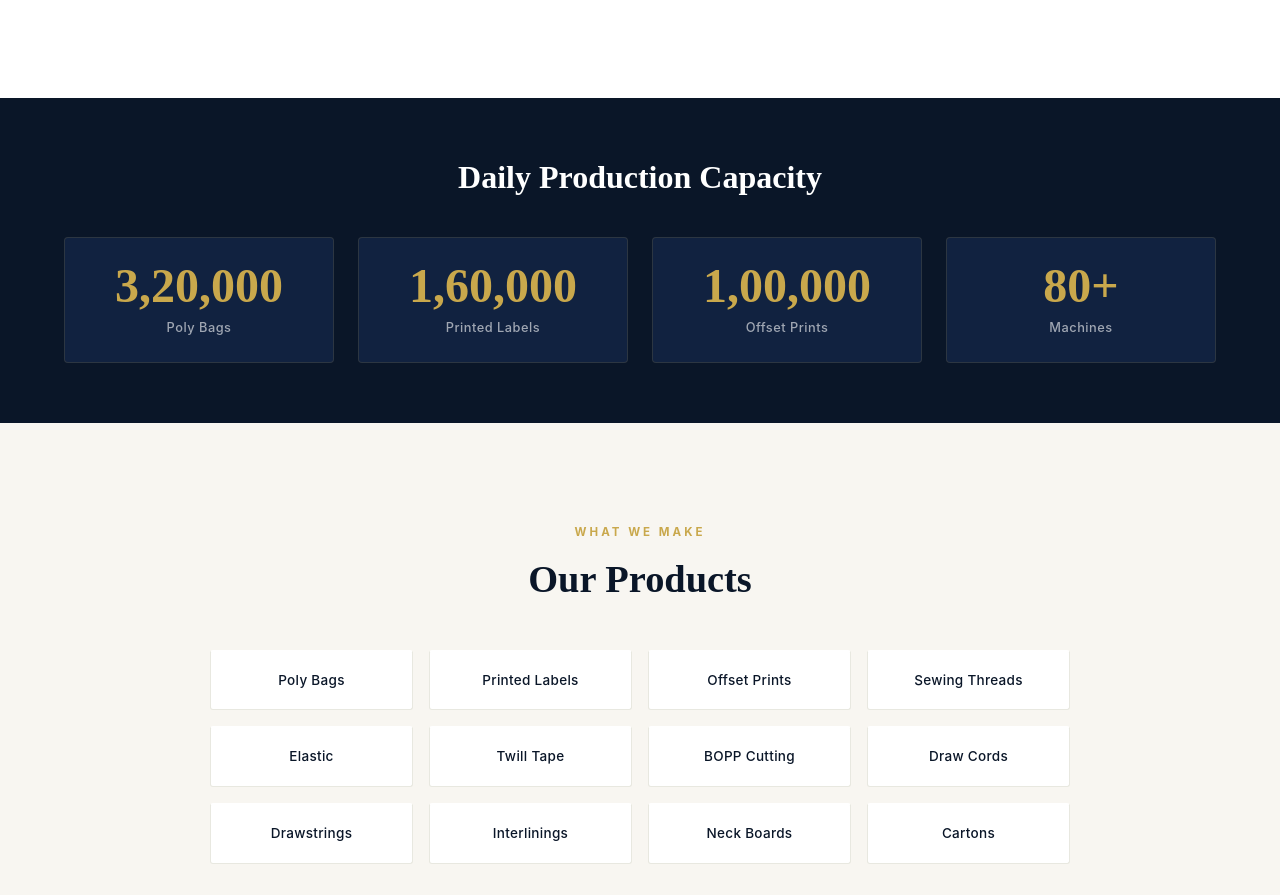
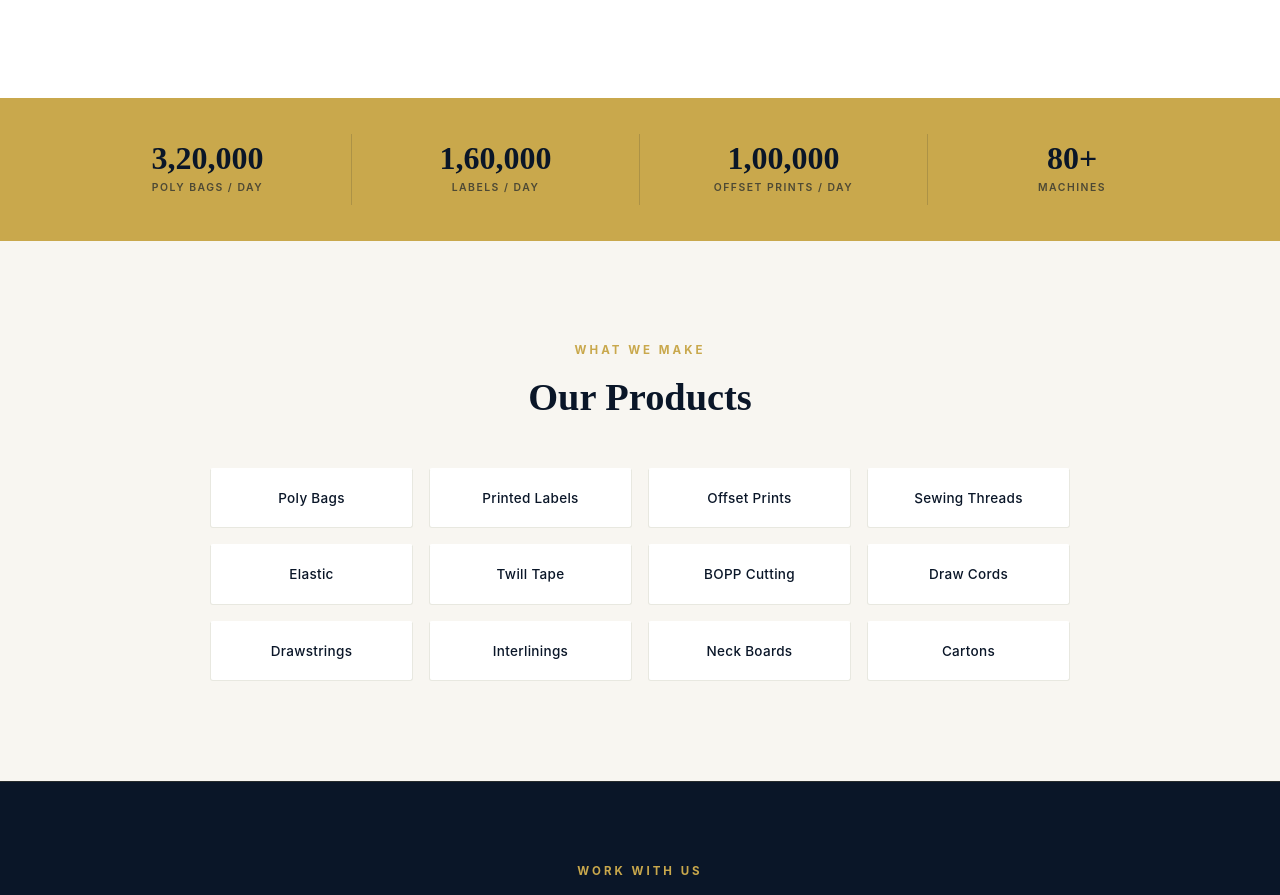
Before and after one commit to ratulsarker/supreme-group, a Next.js app: page /accessories in a window 1280 px wide. Shown: the part 1285-2180 px from the top of the page. Built offline with nearby package versions, Linux system fonts and the light colour scheme.

Commit message:
Polish pass 5: consistent gold stats bars across all pages, unified section rhythm

```diff
--- a/app/accessories/page.tsx
+++ b/app/accessories/page.tsx
@@ -81,26 +81,31 @@ export default function AccessoriesPage() {
       </section>
 
       {/* PRODUCTION STATS */}
-      <section style={{ background: "#0A1628", padding: "60px 0" }}>
+      <section style={{ background: "#C9A84C", padding: "36px 0" }}>
         <div className="container">
-          <h2 style={{ fontFamily: "'Playfair Display', serif", fontSize: "2rem", fontWeight: 700, color: "white", textAlign: "center", marginBottom: "40px" }}>
-            Daily Production Capacity
-          </h2>
-          <div style={{ display: "grid", gridTemplateColumns: "repeat(4, 1fr)", gap: "24px" }}>
+          <div style={{ display: "grid", gridTemplateColumns: "repeat(4, 1fr)", gap: "0" }}>
             {[
-              { num: "3,20,000", label: "Poly Bags" },
-              { num: "1,60,000", label: "Printed Labels" },
-              { num: "1,00,000", label: "Offset Prints" },
+              { num: "3,20,000", label: "Poly Bags / Day" },
+              { num: "1,60,000", label: "Labels / Day" },
+              { num: "1,00,000", label: "Offset Prints / Day" },
               { num: "80+", label: "Machines" },
-            ].map((s) => (
-              <div key={s.label} style={{ textAlign: "center", padding: "24px", background: "#112240", borderRadius: "4px", border: "1px solid rgba(201,168,76,0.15)" }}>
-                <div className="stat-number">{s.num}</div>
-                <div style={{ fontSize: "0.8rem", color: "rgba(255,255,255,0.6)", marginTop: "8px", fontWeight: 500, letterSpacing: "0.5px" }}>{s.label}</div>
+            ].map((s, i) => (
+              <div key={s.label} style={{
+                textAlign: "center",
+                padding: "8px 24px",
+                borderRight: i < 3 ? "1px solid rgba(10,22,40,0.15)" : "none",
+              }}>
+                <div style={{ fontFamily: "'Playfair Display', serif", fontSize: "2rem", fontWeight: 700, color: "#0A1628", lineHeight: 1 }}>
+                  {s.num}
+                </div>
+                <div style={{ fontSize: "0.65rem", color: "rgba(10,22,40,0.65)", fontWeight: 600, letterSpacing: "1.5px", textTransform: "uppercase", marginTop: "6px" }}>
+                  {s.label}
+                </div>
               </div>
             ))}
           </div>
         </div>
-        <style>{`@media(max-width:768px){.container > div:last-child{grid-template-columns:repeat(2,1fr)!important;}}`}</style>
+        <style>{`@media(max-width:600px){.container > div{grid-template-columns:repeat(2,1fr)!important;} .container > div > div{border-right:none!important; padding:16px!important;}}`}</style>
       </section>
 
       {/* PRODUCTS LIST */}
--- a/app/ecobricks/page.tsx
+++ b/app/ecobricks/page.tsx
@@ -95,23 +95,31 @@ export default function EcoBricksPage() {
       </section>
 
       {/* STATS */}
-      <section style={{ background: "#0A1628", padding: "60px 0" }}>
+      <section style={{ background: "#C9A84C", padding: "36px 0" }}>
         <div className="container">
-          <div style={{ display: "grid", gridTemplateColumns: "repeat(4, 1fr)", gap: "24px" }}>
+          <div style={{ display: "grid", gridTemplateColumns: "repeat(4, 1fr)", gap: "0" }}>
             {[
               { num: "400+", label: "Cows" },
               { num: "150", label: "Sheep" },
               { num: "100+", label: "Ducks & Geese" },
               { num: "100%", label: "Natural Farming" },
-            ].map((s) => (
-              <div key={s.label} style={{ textAlign: "center", padding: "24px", background: "#112240", borderRadius: "4px", border: "1px solid rgba(201,168,76,0.15)" }}>
-                <div className="stat-number">{s.num}</div>
-                <div style={{ fontSize: "0.8rem", color: "rgba(255,255,255,0.6)", marginTop: "8px", fontWeight: 500 }}>{s.label}</div>
+            ].map((s, i) => (
+              <div key={s.label} style={{
+                textAlign: "center",
+                padding: "8px 24px",
+                borderRight: i < 3 ? "1px solid rgba(10,22,40,0.15)" : "none",
+              }}>
+                <div style={{ fontFamily: "'Playfair Display', serif", fontSize: "2.2rem", fontWeight: 700, color: "#0A1628", lineHeight: 1 }}>
+                  {s.num}
+                </div>
+                <div style={{ fontSize: "0.68rem", color: "rgba(10,22,40,0.65)", fontWeight: 600, letterSpacing: "2px", textTransform: "uppercase", marginTop: "6px" }}>
+                  {s.label}
+                </div>
               </div>
             ))}
           </div>
         </div>
-        <style>{`@media(max-width:768px){.container > div{grid-template-columns:repeat(2,1fr)!important;}}`}</style>
+        <style>{`@media(max-width:600px){.container > div{grid-template-columns:repeat(2,1fr)!important;} .container > div > div{border-right:none!important; padding:16px!important;}}`}</style>
       </section>
 
       {/* MORE IMAGES */}
--- a/app/embellishment/page.tsx
+++ b/app/embellishment/page.tsx
@@ -41,23 +41,31 @@ export default function EmbellishmentPage() {
       </section>
 
       {/* STATS */}
-      <section style={{ background: "#0A1628", padding: "60px 0" }}>
+      <section style={{ background: "#C9A84C", padding: "36px 0" }}>
         <div className="container">
-          <div style={{ display: "grid", gridTemplateColumns: "repeat(4, 1fr)", gap: "24px" }}>
+          <div style={{ display: "grid", gridTemplateColumns: "repeat(4, 1fr)", gap: "0" }}>
             {[
-              { num: "62,000", label: "Sq Ft Production Floor" },
+              { num: "62,000", label: "Sq Ft Floor" },
               { num: "80,000", label: "Print Pcs / Day" },
-              { num: "520", label: "Skilled Professionals" },
+              { num: "520", label: "Professionals" },
               { num: "3 m³/hr", label: "ETP Capacity" },
-            ].map((s) => (
-              <div key={s.label} style={{ textAlign: "center", padding: "24px", background: "#112240", borderRadius: "4px", border: "1px solid rgba(201,168,76,0.15)" }}>
-                <div className="stat-number" style={{ fontSize: "2.4rem" }}>{s.num}</div>
-                <div style={{ fontSize: "0.8rem", color: "rgba(255,255,255,0.6)", marginTop: "8px", fontWeight: 500 }}>{s.label}</div>
+            ].map((s, i) => (
+              <div key={s.label} style={{
+                textAlign: "center",
+                padding: "8px 24px",
+                borderRight: i < 3 ? "1px solid rgba(10,22,40,0.15)" : "none",
+              }}>
+                <div style={{ fontFamily: "'Playfair Display', serif", fontSize: "2.2rem", fontWeight: 700, color: "#0A1628", lineHeight: 1 }}>
+                  {s.num}
+                </div>
+                <div style={{ fontSize: "0.68rem", color: "rgba(10,22,40,0.65)", fontWeight: 600, letterSpacing: "2px", textTransform: "uppercase", marginTop: "6px" }}>
+                  {s.label}
+                </div>
               </div>
             ))}
           </div>
         </div>
-        <style>{`@media(max-width:768px){.container > div{grid-template-columns:repeat(2,1fr)!important;}}`}</style>
+        <style>{`@media(max-width:600px){.container > div{grid-template-columns:repeat(2,1fr)!important;} .container > div > div{border-right:none!important; padding:16px!important;}}`}</style>
       </section>
 
       {/* CONTENT */}
--- a/app/outfit/page.tsx
+++ b/app/outfit/page.tsx
@@ -27,28 +27,32 @@ export default function OutfitPage() {
         </div>
       </section>
 
-      {/* STATS */}
-      <section style={{ background: "#0A1628", padding: "80px 0" }}>
+      {/* STATS BAR */}
+      <section style={{ background: "#C9A84C", padding: "36px 0" }}>
         <div className="container">
-          <div style={{ display: "grid", gridTemplateColumns: "repeat(4, 1fr)", gap: "32px" }}>
+          <div style={{ display: "grid", gridTemplateColumns: "repeat(4, 1fr)", gap: "0" }}>
             {[
               { num: "5", label: "Buildings" },
               { num: "1,350+", label: "Sewing Machines" },
               { num: "1.2M", label: "PCS / Month" },
               { num: "1 MW", label: "Solar Power" },
-            ].map((s) => (
-              <div key={s.label} style={{ textAlign: "center", padding: "40px 24px", background: "#112240", borderRadius: "4px", border: "1px solid rgba(201,168,76,0.2)" }}>
-                <div style={{ fontFamily: "'Playfair Display', serif", fontSize: "3.5rem", fontWeight: 700, color: "#C9A84C", lineHeight: 1 }}>
+            ].map((s, i) => (
+              <div key={s.label} style={{
+                textAlign: "center",
+                padding: "8px 24px",
+                borderRight: i < 3 ? "1px solid rgba(10,22,40,0.15)" : "none",
+              }}>
+                <div style={{ fontFamily: "'Playfair Display', serif", fontSize: "2.2rem", fontWeight: 700, color: "#0A1628", lineHeight: 1 }}>
                   {s.num}
                 </div>
-                <div style={{ fontSize: "0.85rem", color: "rgba(255,255,255,0.65)", marginTop: "12px", fontWeight: 500, letterSpacing: "1px", textTransform: "uppercase" }}>
+                <div style={{ fontSize: "0.68rem", color: "rgba(10,22,40,0.65)", fontWeight: 600, letterSpacing: "2px", textTransform: "uppercase", marginTop: "6px" }}>
                   {s.label}
                 </div>
               </div>
             ))}
           </div>
         </div>
-        <style>{`@media(max-width:768px){.container > div{grid-template-columns:repeat(2,1fr)!important;}}`}</style>
+        <style>{`@media(max-width:600px){.container > div{grid-template-columns:repeat(2,1fr)!important;} .container > div > div{border-right:none!important; border-bottom:1px solid rgba(10,22,40,0.1); padding:16px!important;}}`}</style>
       </section>
 
       {/* CONTENT */}
```
